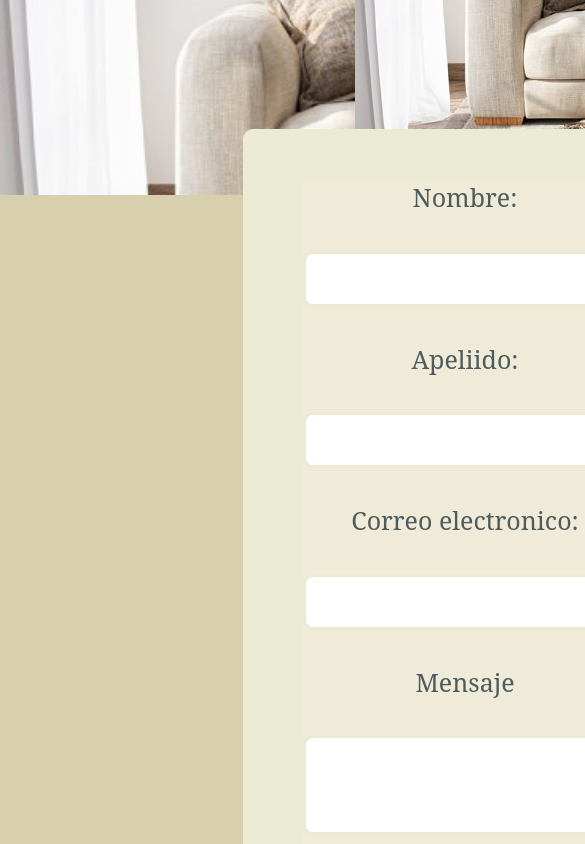
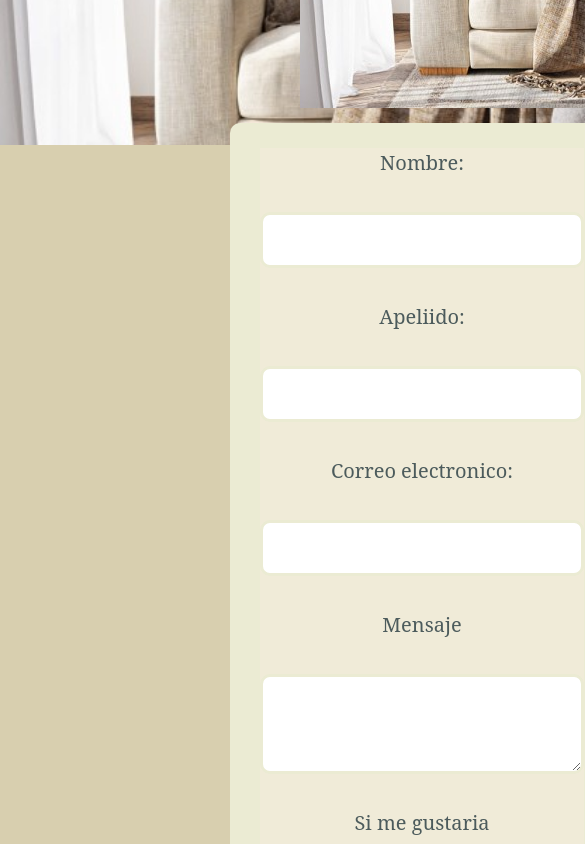
Before and after one commit to gonchi2005/2Entre-Gonzalo-Germanetti, a plain HTML site: page pages/contacto.html in a window 390 px wide. Shown: the part 680-1524 px from the top of the page, 585 px wide, since content can reach past the window. Drawn offline with nearby package versions, Linux system fonts and the light colour scheme.

Commit message:
cambios mobile

```diff
--- a/css/style.css
+++ b/css/style.css
@@ -722,6 +722,7 @@
 
 .cont-contacto {
     background-image: url(../assets/espejo-asimetrico-para-salon-color-marron.jpg) ;
+    width: 100vh;
     height: 80vh;
     background-size: cover;
     background-repeat: no-repeat;
@@ -743,7 +744,7 @@
     display: flex;
     justify-content: center;
     align-items: center;
-    width: 930px;
+    width: 100vh;
     height: 100vh;
     background-color: #D8CFAF;
     text-align: center;
@@ -752,7 +753,7 @@
 
 .navbar {
     background-color: #EBEBD3;
-    padding: 50px 60px;
+    padding: 25px 30px;
     border-radius: 10px;
 }
 
@@ -763,7 +764,7 @@
 }
 
 .cont-formulario label {
-    font-size: 25px;
+    font-size: 20px;
     color: #4C5B5C;
     text-align: center;
 }
```
